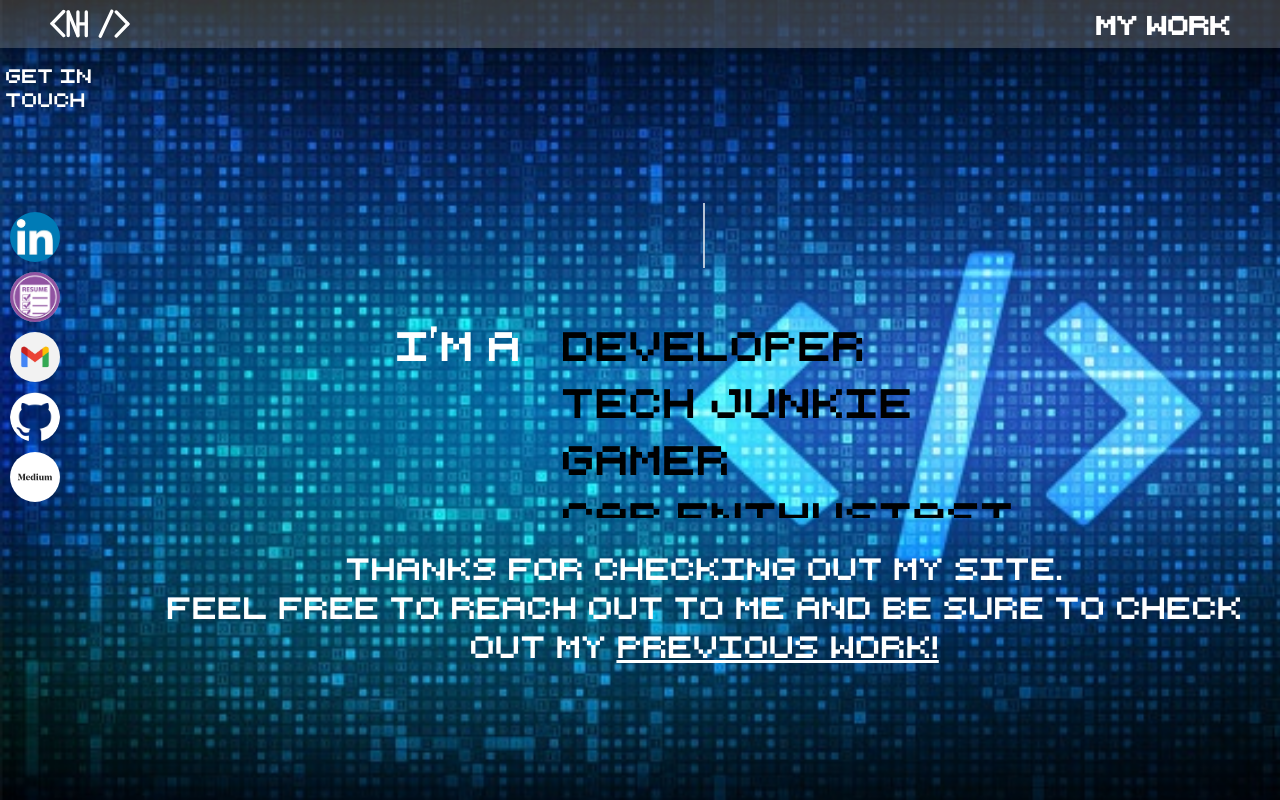
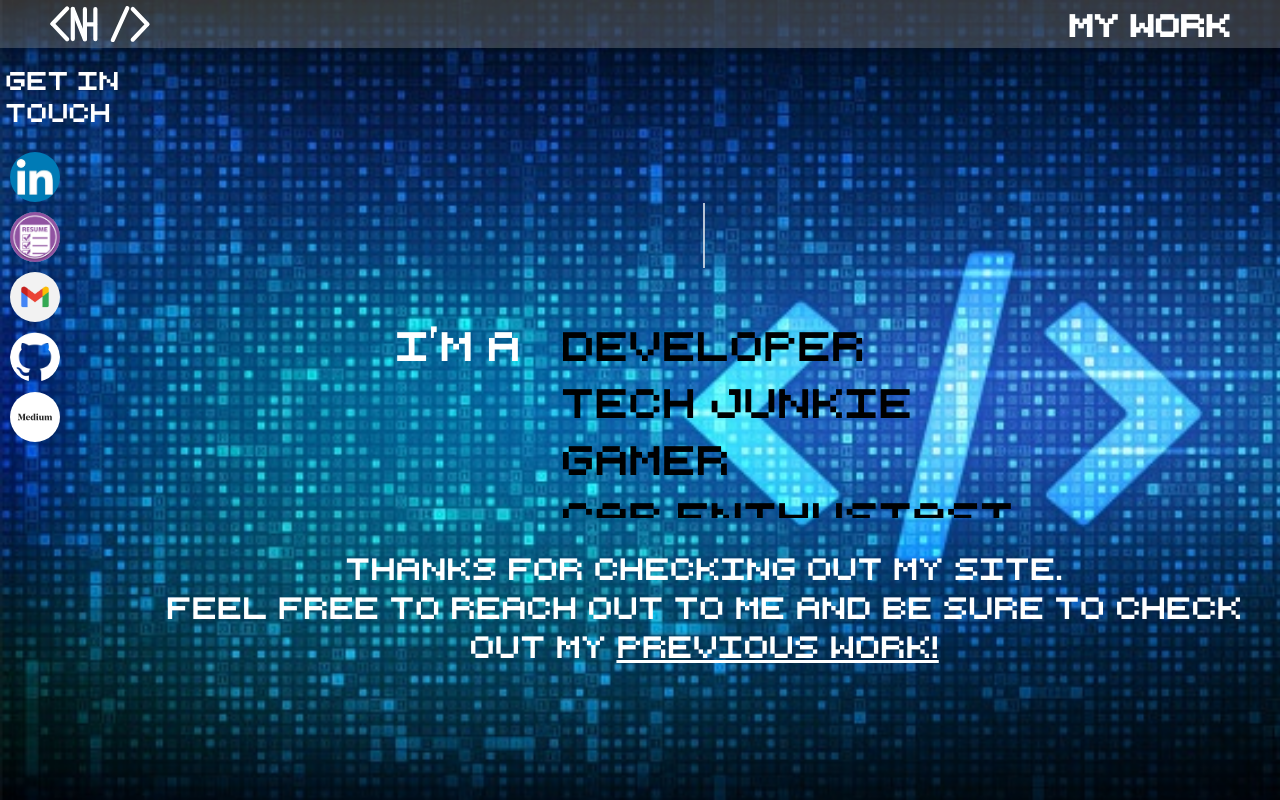
Before and after one commit to nhuse/website, a React (Create React App) app: page /#/ in a window 1280 px wide. Built offline with nearby package versions, Linux system fonts and the light colour scheme.

Commit message:
Fixed styling

```diff
--- a/src/App.css
+++ b/src/App.css
@@ -6,7 +6,7 @@ html {
   color: white;
 }
 
-h2 {
+h1 {
   margin: 0;
 }
 
--- a/src/components/Projects.js
+++ b/src/components/Projects.js
@@ -24,21 +24,21 @@ export default function Projects() {
             handleProjectClick(1)
           }}>
             <img src={huseRoyale} alt="huse-royale" className="project-img" />
-            <h2>The Huse Royale</h2>
+            <h1>The Huse Royale</h1>
           </div>
 
           <div className="card" id="project-2" onClick={() => {
             handleProjectClick(2)
           }}>
             <img src={zenArcade} alt="zen-arcade" className="project-img" />
-            <h2>Zen Arcade</h2>
+            <h1>Zen Arcade</h1>
           </div>
 
           <div className="card" id="project-3" onClick={() => {
             handleProjectClick(3)
           }}>
             <img src={spotify} alt="spotify-clone" className="project-img" />
-            <h2>Spotify Clone</h2>
+            <h1>Spotify Clone</h1>
           </div>
         </div>
       </div>
--- a/src/styles/aside.css
+++ b/src/styles/aside.css
@@ -11,7 +11,7 @@
 
 .aside-img-wrapper {
   position: relative;
-  top: 30%;
+  top: 20%;
   transform: translateY(-50%);
 }
 
@@ -94,7 +94,7 @@
 
 .getintouch {
   margin: 0 0 20px 5px;
-  font-size: 19px;
+  font-size: 25px;
   padding-top: 15px;
 }
 
--- a/src/styles/navbar.css
+++ b/src/styles/navbar.css
@@ -5,7 +5,7 @@
 }
 
 .nav-link {
-  font-size: 25px;
+  font-size: 30px;
   float: right;
   padding-right: 50px;
   text-decoration: none;
@@ -20,7 +20,7 @@
 
 .logo-img {
   padding-left: 50px;
-  width: 80px;
+  width: 100px;
   position: relative;
   top: 50%;
   -ms-transform: translateY(-50%);
--- a/src/styles/projects.css
+++ b/src/styles/projects.css
@@ -26,15 +26,15 @@
 }
 
 .project-img {
-  width: 250px;
+  width: 400px;
   height: auto;
 }
 
 .project-info {
   align-self: flex-start;
   height: 94vh;
-  max-width: 40ch;
-  font-size: 15px;
+  max-width: 45ch;
+  font-size: 20px;
   background: rgba(169, 169, 169, 0.30);
 }
 
@@ -104,6 +104,7 @@
     align-self: center;
   }
   .project-info {
+    margin-top: 50px;
     max-width: none;
     height: auto;
   }
```
